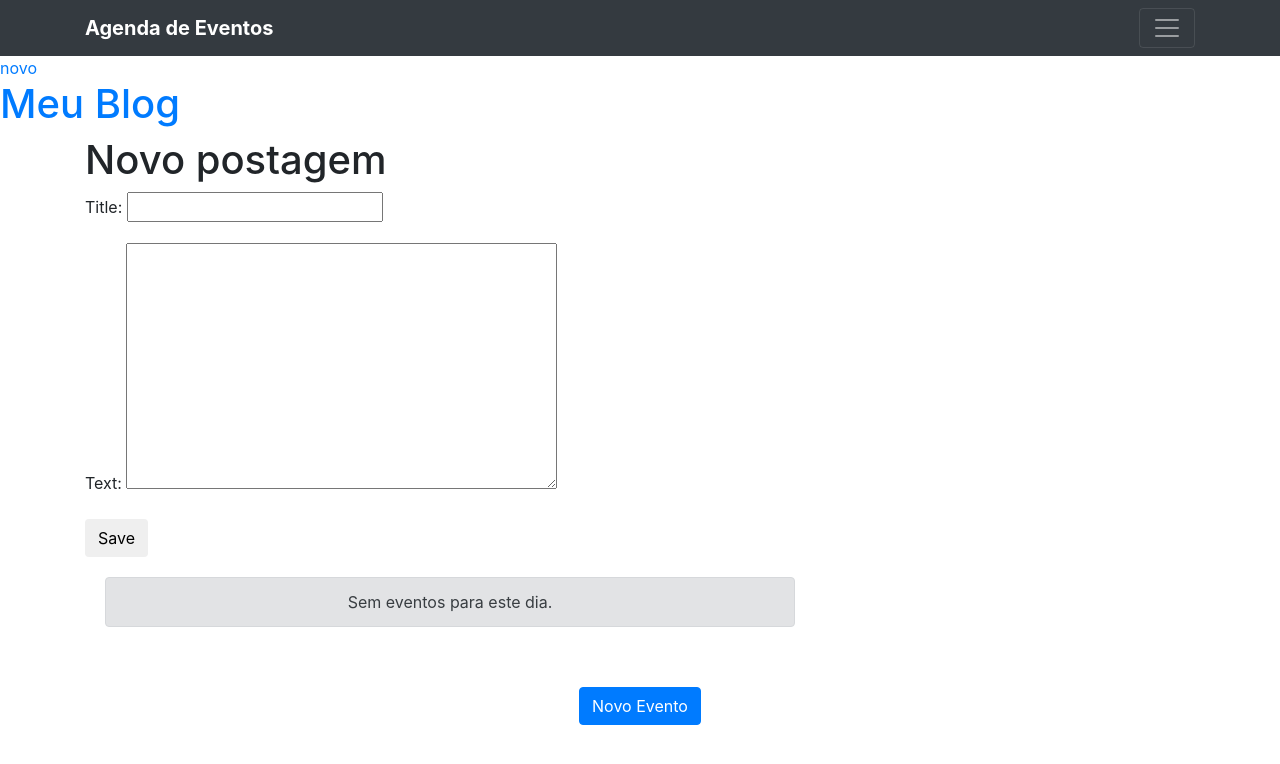
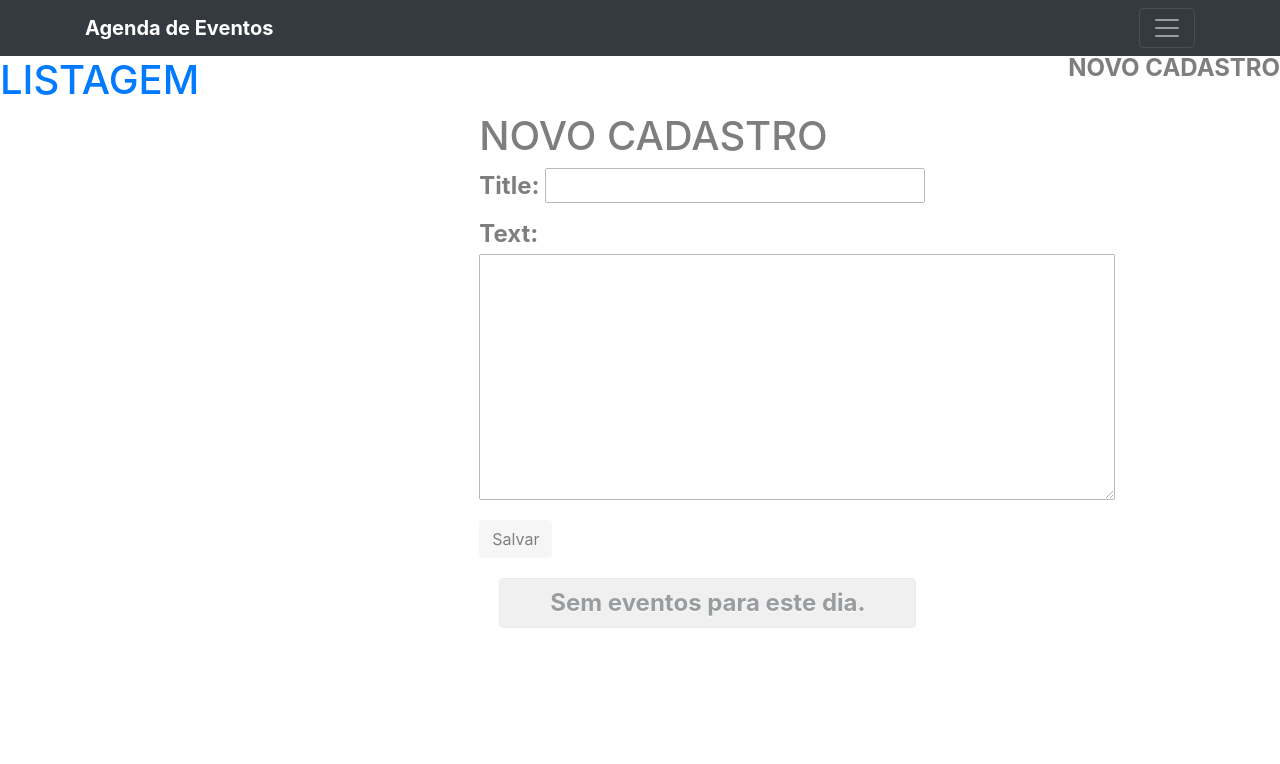
Before and after one commit to 070519960/Nova-Pagina, a Django app: page /post/new/ in a window 1280 px wide. Shown: the top 764 px of the page. Run offline with Django 3.2, Linux system fonts and the light colour scheme; data that the repository does not hold is empty; some libraries are stand-ins or nearby versions.

Commit message:
nova pagina

```diff
--- a/blog/forms.py
+++ b/blog/forms.py
@@ -6,4 +6,4 @@ class PostForm(forms.ModelForm):
 
     class Meta:
         model = Post
-        fields = ('title', 'text', )
+        fields = ('title', 'text',)
--- a/blog/templates/blog/base.html
+++ b/blog/templates/blog/base.html
@@ -7,11 +7,11 @@
     <body>
     {% include "blog/navbar.html" %}
         <div class="page-header">
-            <a href="{% url 'post_new' %}" class="top-menu"><span class="glyphicon glyphicon-plus">novo</span></a>
-            <h1><a href="/">Meu Blog</a></h1>
+            <a href="{% url 'post_new' %}" class="top-menu"><span class="close">NOVO CADASTRO</span></a>
+            <h1><a href="/">LISTAGEM</a></h1>
         </div>
         <div class="content container">
-            <div class="row">
+            <div class="close">
                 <div class="col-md-8">
                     {% block content %}
                     {% endblock %}
--- a/blog/templates/blog/header.html
+++ b/blog/templates/blog/header.html
@@ -6,7 +6,7 @@
 
     <link rel="shortcut icon" type="image/png" href="{% static 'favicon.png' %}">
 
-    <title>Agenda de Eventos</title>
+    <title>NOVO CADASTRO</title>
 
     <link rel="stylesheet" href="https://maxcdn.bootstrapcdn.com/bootstrap/4.0.0/css/bootstrap.min.css" integrity="sha384-Gn5384xqQ1aoWXA+058RXPxPg6fy4IWvTNh0E263XmFcJlSAwiGgFAW/dAiS6JXm" crossorigin="anonymous">
     <link rel="stylesheet" href="{% static 'style.css' %}">
--- a/blog/templates/blog/post_edit.html
+++ b/blog/templates/blog/post_edit.html
@@ -1,10 +1,10 @@
 {% extends 'blog/base.html' %}
 
 {% block content %}
-    <h1>Novo postagem</h1>
+    <h1>NOVO CADASTRO</h1>
     <form method="POST" class="post-form">{% csrf_token %}
         {{ form.as_p }}
-        <button type="submit" class="save btn btn-default">Save</button>
+        <button type="submit" class="save btn btn-default">Salvar</button>
     </form>
 
 <div class="card-body">
--- a/events/templates/navbar.html
+++ b/events/templates/navbar.html
@@ -13,6 +13,7 @@
                         <li><a class="text-white" href="{% url 'post_list' %}">Blog</a></li>
                         <li><a class="text-white" href="{% url 'agenda-events-day' today.year today.month today.day %}">Eventos de hoje</a></li>
                         <li><a class="text-white" href="{% url 'agenda-events-all' %}">Todos eventos</a></li>
+                        <li><a class="text-white" href="{% url 'post_new' %}">Novo Cadastro</a></li>
                         <li><a class="text-white" href="/admin" target="_blank">Administração</a></li>
                     </ul>
                 </div>
--- a/events/templates/new.html
+++ b/events/templates/new.html
@@ -1,15 +1,13 @@
         <!-- Modal -->
         {% if hide_new_button != True %}
-        <div class="container mt-4 text-center">
-            <button type="submit" class="btn btn-primary" data-toggle="modal" data-target="#addEvent">Novo Evento</button>
-        </div>
+
         {% endif %}
         <div class="modal fade" id="addEvent" tabindex="-1" role="dialog" aria-labelledby="addEventLabel" aria-hidden="true">
             <div class="modal-dialog" role="document">
                 <div class="modal-content">
                     <form action="{% url 'agenda-events-new' %}" method="post">
                         <div class="modal-header">
-                            <h5 class="modal-title" id="addEventLabel">Novo</h5>
+                            <h5 class="modal-title" id="addEventLabel">New</h5>
                             <button type="button" class="close" data-dismiss="modal" aria-label="Close">
                                 <span aria-hidden="true">&times;</span>
                             </button>
```
